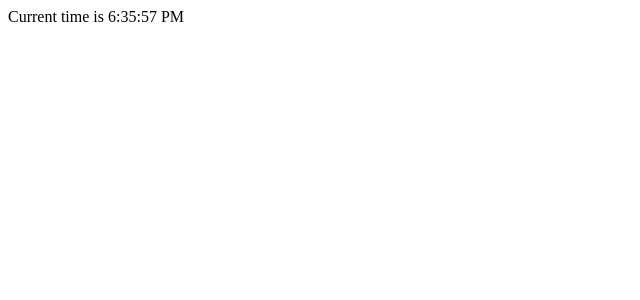
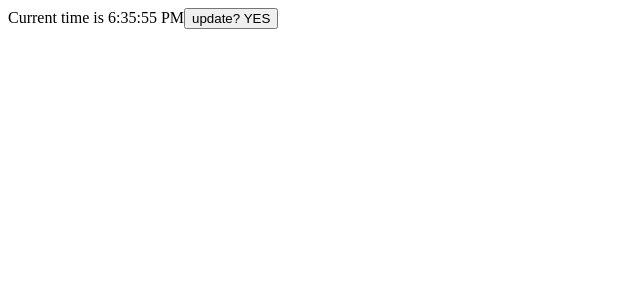
Before and after one commit to jimmyltsinn/react-getting-started, a React app: page / in a window 1280 px wide. Shown: the top 300 px of the page, without its empty margins (0-640 px from the left). Built offline with nearby package versions, Linux system fonts and the light colour scheme.

Commit message:
Add button to control update of clock .. involve child calling parent's callback

```diff
--- a/src/index.jsx
+++ b/src/index.jsx
@@ -2,6 +2,29 @@ import React from 'react';
 import ReactDOM from 'react-dom';
 
 // let hihi = 'gg';
+
+class Toogle extends React.Component {
+  constructor(props) {
+    super(props);
+    this.state = {
+      on: props.on,
+      text: props.text,
+    };
+    this.handleClick = this.handleClick.bind(this); // Bind 'this' for handleClick handler
+  }
+
+  handleClick() {
+    this.setState((prevState, props) => {
+      props.onHandle(!prevState.on);
+      return {on: !prevState.on};
+    });
+
+  }
+
+  render() {
+    return <button onClick={this.handleClick}>{this.state.text || ''}{this.state.on ? 'YES' : 'NO'}</button>;
+  }
+}
 
 class Clock extends React.Component {
   constructor(props) {
@@ -9,12 +32,20 @@ class Clock extends React.Component {
     this.state = { date: new Date() };
   }
 
+  toUpdate(on) {
+    if (on)
+      this.timer = setInterval(() => this.tick(), 1000);
+    else
+      clearInterval(this.timer);
+  }
+
+
   componentDidMount() {
-    this.timer = setInterval(() => this.tick(), 1000);
+    this.toUpdate(true);
   }
 
   componentWillUnmount() {
-    clearInterval(this.timer);
+    this.toUpdate(false);
   }
 
   tick() {
@@ -24,7 +55,12 @@ class Clock extends React.Component {
   }
 
   render() {
-    return <div>Current time is {this.state.date.toLocaleTimeString()}</div>;
+    return <div>Current time is {this.state.date.toLocaleTimeString()}
+      <Toogle
+        text="update? "
+        on="true"
+        onHandle={this.toUpdate.bind(this)}
+      /></div>; // Remember to bind this for the callback method
   }
 }
 
--- a/webpack.config.js
+++ b/webpack.config.js
@@ -20,14 +20,14 @@ module.exports = {
     ]
   },
   'plugins': [
-    new webpack.optimize.UglifyJsPlugin({
-        compress: {
-            warnings: false,
-        },
-        output: {
-            comments: false,
-        },
-    }),
+    // new webpack.optimize.UglifyJsPlugin({
+    //     compress: {
+    //         warnings: false,
+    //     },
+    //     output: {
+    //         comments: false,
+    //     },
+    // }),
     new HtmlWebpackPlugin({
       title: 'Hihi world',
       template: './src/index.ejs'
```
